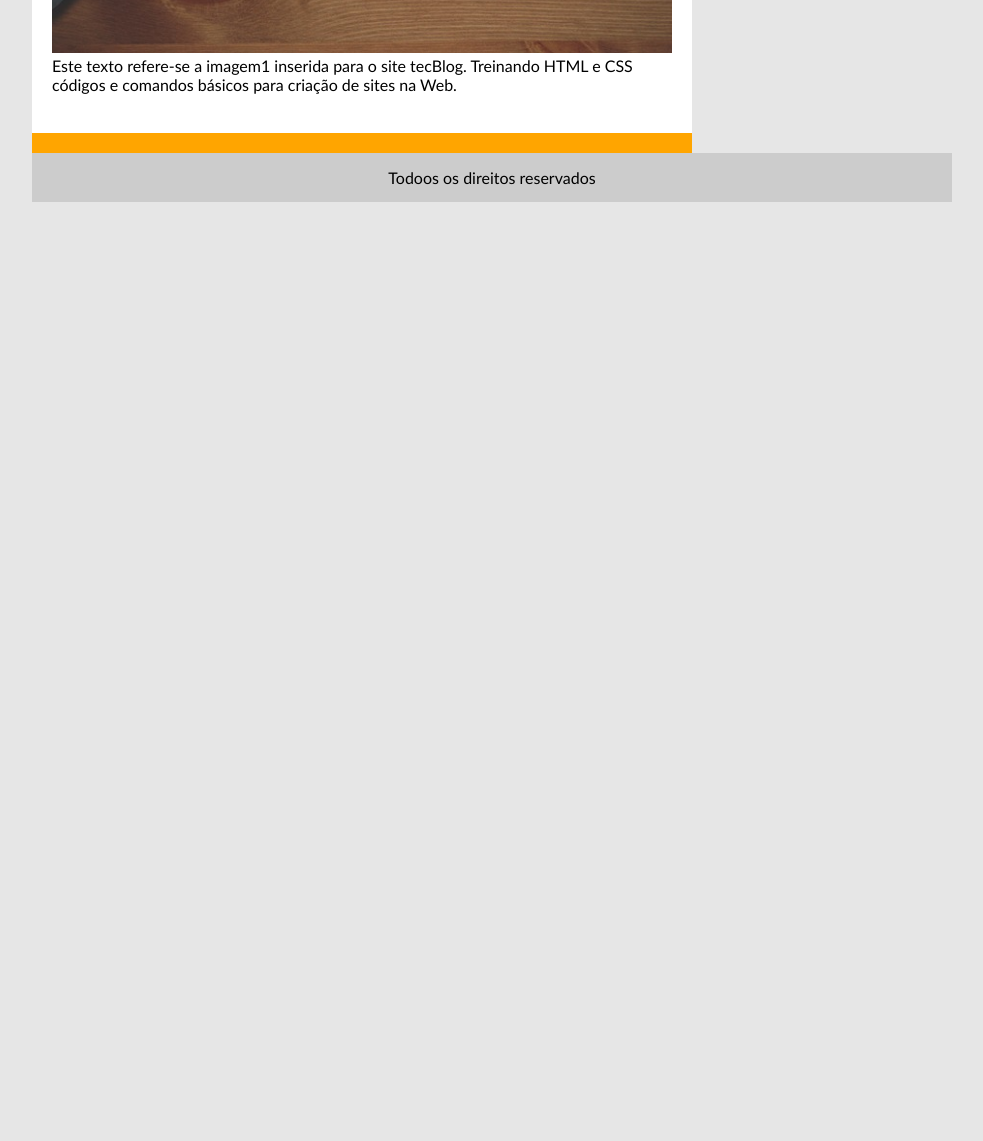
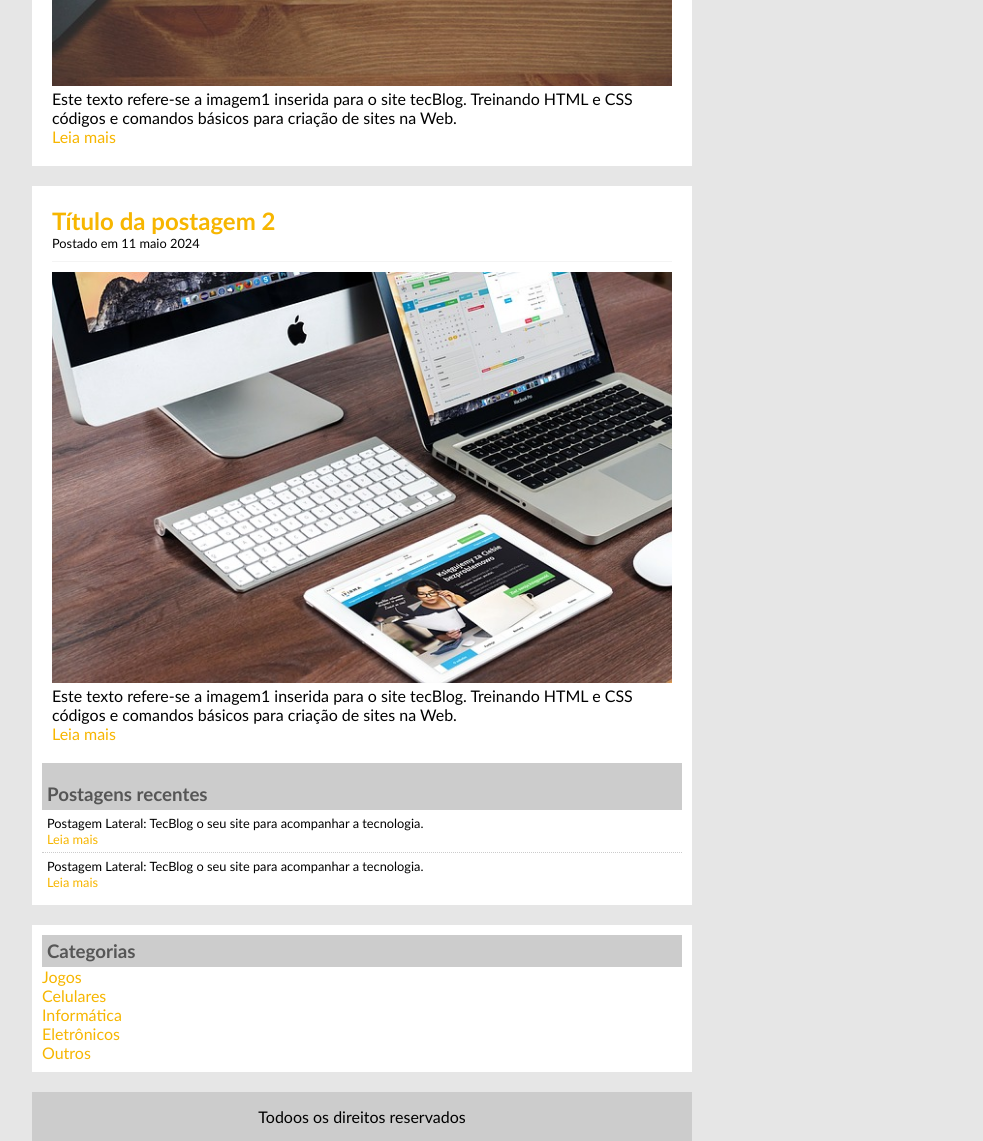
Before and after one commit to MichaelRealTec/Projeto-Site-TecBlog, a plain HTML site: page index.html in a window 1280 px wide. Shown: the part 566-1707 px from the top of the page, without its empty margins (148-1131 px from the left). Before the commit the page ends 800 px from the top, so only its background shows below. Drawn offline with Linux system fonts and the light colour scheme.

Commit message:
Modelando o site TecBlog

```diff
--- a/css/estilo.css
+++ b/css/estilo.css
@@ -24,10 +24,9 @@ body{
 #area-principal{
     width: 920px;
     margin: 0 auto;
+    padding: 15px;
 }
-#area-postagens, #area-lateral{
-    background: orange;
-}
+
 #area-postagens{
     width: 660px;
     float: left;
@@ -37,9 +36,15 @@ body{
     margin-bottom: 20px;
     background: white;
 }
-#area-lateral{
-    width: 240px;
-    float: right;
+.conteudo-lateral{
+    background: white;
+    padding: 10px;
+    margin-bottom: 20px;
+}
+.postagem-lateral{
+    font-size: 0.8em;
+    padding: 5px;
+    border-bottom: 1px dotted #CCC;
 }
 #rodape{
     clear: both;
@@ -50,18 +55,30 @@ body{
 /*
 **** Formatação do menu ****
 */
+
 a{
     text-decoration: none;
 }
 a:link, a:visited{
+    color: #f7b600;
+}
+a:hover{
+    text-decoration: underline;
+}
+#area-cabecalho a{
+    text-decoration: none;
+}
+
+#area-cabecalho a:link, #area-cabecalho a:visited {
     color: #FFFFFF;
     padding: 8px 12px;
 }
-a:hover{
+
+#area-cabecalho a:hover{
     color: #f7b600;
     background: #FFF;
+    text-decoration: none;
 }
-
 /*
 **** Formatações em geral ****
 */
@@ -69,6 +86,23 @@ h1{
     color: #4e4e4e;
     font-size: 2.5em;
 }
+h2{
+    color: #f7b600;
+}
+h3{
+    color: #565656;
+    background: #CCC;
+    padding: 5px;
+}
 .branco{
     color: white;
 }
+
+.data-postagem{
+    font-size: 0.8em;
+    border-bottom: 1px solid #f4f4f4;
+    padding-bottom: 10px;
+    margin-bottom: 10px;
+    display: block;
+
+}
--- a/index.html
+++ b/index.html
@@ -29,7 +29,7 @@
                     <h2>
                         Título da postagem 1
                     </h2>
-                    <span>Postado em 20 março 2022</span>
+                    <span class="data-postagem">Postado em 10 maio 2024</span>
                     <img width="620px" src="imagens/imagem1.jpg">
                     <p>
                         Este texto refere-se a imagem1 inserida para o site tecBlog. Treinando HTML e CSS códigos e comandos básicos para criação de sites na Web.
@@ -37,9 +37,54 @@
                     <a href="">Leia mais</a>
                 </div>
             <!-- // Fechamento da postagem -->
+
+               <!--Abertura postagem-->
+               <div id="area-postagens">
+                <div class="postagem">
+                     <h2>
+                         Título da postagem 2
+                     </h2>
+                     <span class="data-postagem">Postado em 11 maio 2024</span>
+                     <img width="620px" src="imagens/imagem2.jpg">
+                     <p>
+                         Este texto refere-se a imagem1 inserida para o site tecBlog. Treinando HTML e CSS códigos e comandos básicos para criação de sites na Web.
+                     </p>
+                     <a href="">Leia mais</a>
+                 </div>
+             <!-- // Fechamento da postagem -->
+
             </div>
             <div id="area-lateral">
-                Área lateral
+                <div class="conteudo-lateral">
+                    <h3>
+                        Postagens recentes
+                    </h3>
+                    <div class="postagem-lateral">
+                        <p class="texto-lateral">
+                            Postagem Lateral: TecBlog o seu site para acompanhar a tecnologia.
+                        </p>
+                        <a href="">Leia mais</a>
+                    </div>
+                    <div class="postagem-lateral" style="border-bottom: none;">
+                        <p class="texto-lateral">
+                            Postagem Lateral: TecBlog o seu site para acompanhar a tecnologia.
+                        </p>
+                        <a href="">Leia mais</a>
+                    </div>
+                </div>
+
+                <div id="area-lateral">
+                    <div class="conteudo-lateral">
+                        <h3>
+                            Categorias
+                        </h3>
+                        <a href="">Jogos</a></br>
+                        <a href="">Celulares</a></br>
+                        <a href="">Informática</a></br>
+                        <a href="">Eletrônicos</a></br>
+                        <a href="">Outros</a>
+                     </div>
+                </div>
             </div>
             <div id="rodape">
                 Todoos os direitos reservados
```
